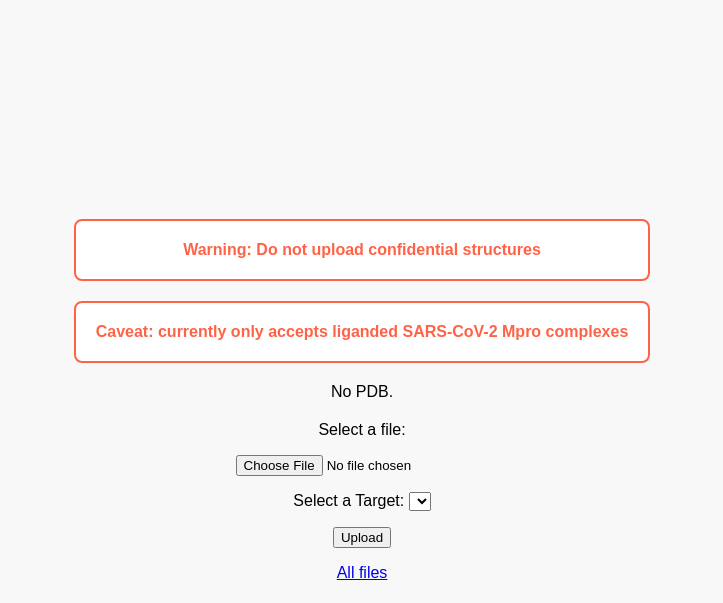
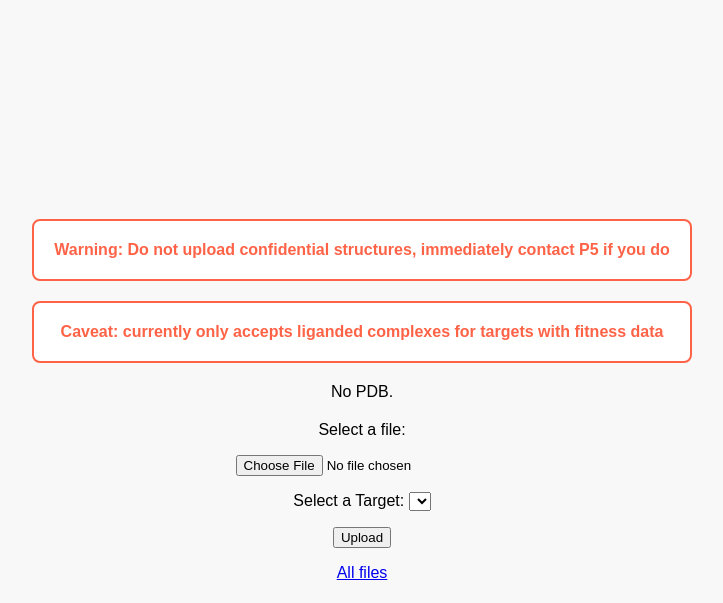
Before and after one commit to asapdiscovery/argos, a Django app: page /argos_viewer in a window 1280 px wide. Shown: the top 603 px of the page, without its empty margins (278-1001 px from the left). Run offline with Django 4.2, Linux system fonts and the light colour scheme; the visitor is signed in with stand-in values (Sample User, id 1); data that the repository does not hold is empty.

Commit message:
fix caveat

```diff
--- a/argos/argos_viewer/templates/argos_viewer/home.html
+++ b/argos/argos_viewer/templates/argos_viewer/home.html
@@ -45,8 +45,8 @@
 
 <body>
     <div class="container">
-        <div class="warning">Warning: Do not upload confidential structures</div>
-        <div class="warning">Caveat: currently only accepts liganded SARS-CoV-2 Mpro complexes</div>
+        <div class="warning">Warning: Do not upload confidential structures, immediately contact P5 if you do</div>
+        <div class="warning">Caveat: currently only accepts liganded complexes for targets with fitness data</div>
 
         <!-- List of uploaded documents -->
         {% if target_pdbs %}
```
